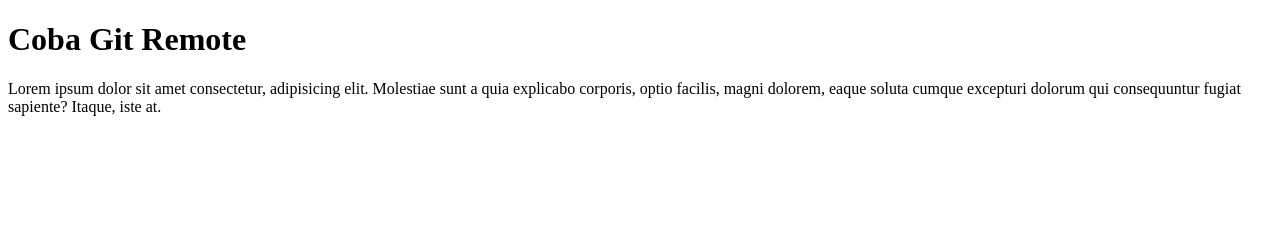
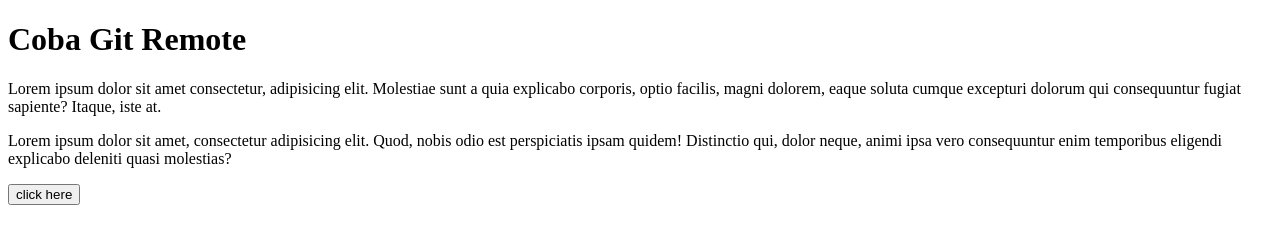
Before and after one commit to rohanwebcode/rohan-repo-test, a plain HTML site: page index.html in a window 1280 px wide. Drawn offline with Linux system fonts and the light colour scheme.

Commit message:
menambahkan paragraph baru dan tombol

```diff
--- a/index.html
+++ b/index.html
@@ -12,5 +12,12 @@
       quia explicabo corporis, optio facilis, magni dolorem, eaque soluta cumque
       excepturi dolorum qui consequuntur fugiat sapiente? Itaque, iste at.
     </p>
+    <p>
+      Lorem ipsum dolor sit amet, consectetur adipisicing elit. Quod, nobis odio
+      est perspiciatis ipsam quidem! Distinctio qui, dolor neque, animi ipsa
+      vero consequuntur enim temporibus eligendi explicabo deleniti quasi
+      molestias?
+    </p>
+    <button>click here</button>
   </body>
 </html>
```
